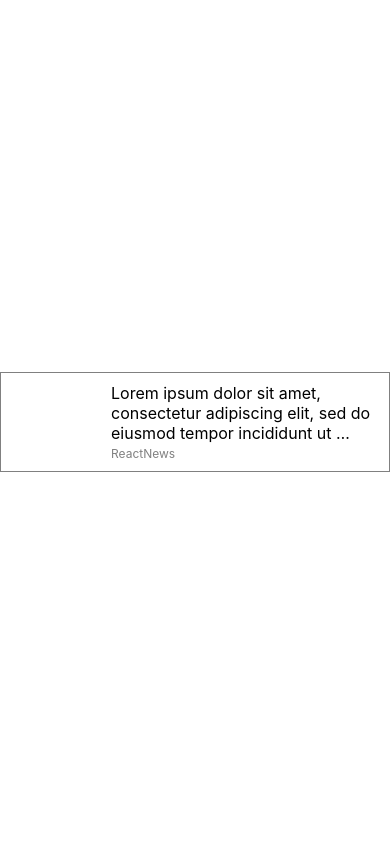
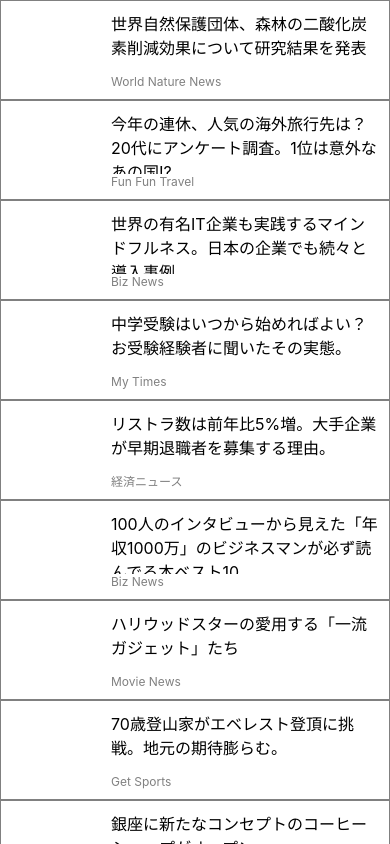
Before and after one commit to Takaaki-Shimizu/news-app, a React Native app: screen / in a window 390 px wide. Built offline with nearby package versions, Linux system fonts and the light colour scheme.

Commit message:
FlatListを用いてリスト化

```diff
--- a/App.js
+++ b/App.js
@@ -1,13 +1,12 @@
-import { StatusBar } from 'expo-status-bar';
 import React from 'react';
-import { StyleSheet, Text, View, Image } from 'react-native';
+import { StyleSheet, View, FlatList, SafeAreaView } from 'react-native';
+import ListItem from './components/ListItem';
+import articles from './dummies/articles';
 
 const styles = StyleSheet.create({
   container: {
     flex: 1,
     backgroundColor: '#fff',
-    alignItems: 'center',
-    justifyContent: 'center',
   },
   itemContainer: {
     height: 100,
@@ -36,23 +35,18 @@ const styles = StyleSheet.create({
 
 export default function App() {
   return (
-    <View style={styles.container}>
-      <View style={styles.itemContainer}>
-        <View style={styles.leftContainer}>
-          <Image
-            style={{ width: 100, height: 100 }}
-            source={{ url: 'https://picsum.photos/200/300' }}
+    <SafeAreaView style={styles.container}>
+      <FlatList
+        data={articles}
+        renderItem={({ item }) => (
+          <ListItem
+            imageUrl={item.urlToImage}
+            title={item.title}
+            author={item.author}
           />
-        </View>
-        <View style={styles.rightContainer}>
-          <Text numberOfLines={3} style={styles.text}>
-            Lorem ipsum dolor sit amet, consectetur adipiscing elit, sed do
-            eiusmod tempor incididunt ut labore et dolore magna aliqua. Ut enim
-            ad minim veniam, quis nostrud exercitation
-          </Text>
-          <Text style={styles.subText}>ReactNews</Text>
-        </View>
-      </View>
-    </View>
+        )}
+        keyExtractor={(item, index) => index.toString()}
+      />
+    </SafeAreaView>
   );
 }
--- /dev/null
+++ b/components/ListItem.js
@@ -0,0 +1,47 @@
+import React from 'react';
+import { StyleSheet, Text, View, Image } from 'react-native';
+
+const styles = StyleSheet.create({
+  itemContainer: {
+    height: 100,
+    width: '100%',
+    borderColor: 'gray',
+    borderWidth: 1,
+    flexDirection: 'row',
+  },
+  leftContainer: {
+    width: 100,
+  },
+  rightContainer: {
+    flex: 1,
+    flexDirection: 'column',
+    padding: 10,
+    justifyContent: 'space-between',
+  },
+  text: {
+    fontSize: 16,
+  },
+  subText: {
+    fontSize: 12,
+    color: 'gray',
+  },
+});
+
+const ListItem = (props) => {
+  const { imageUrl, title, author } = props;
+  return (
+    <View style={styles.itemContainer}>
+      <View style={styles.leftContainer}>
+        <Image style={{ width: 100, height: 100 }} source={{ url: imageUrl }} />
+      </View>
+      <View style={styles.rightContainer}>
+        <Text numberOfLines={3} style={styles.text}>
+          {title}
+        </Text>
+        <Text style={styles.subText}>{author}</Text>
+      </View>
+    </View>
+  );
+};
+
+export default ListItem;
--- /dev/null
+++ b/dummies/articles.json
@@ -0,0 +1,62 @@
+[
+  {
+    "author": "World Nature News",
+    "title": "世界自然保護団体、森林の二酸化炭素削減効果について研究結果を発表",
+    "urlToImage": "https://picsum.photos/id/10/200/200",
+    "publishedAt": "2019-05-22T06:14:23Z"
+  },
+  {
+    "author": "Fun Fun Travel",
+    "title": "今年の連休、人気の海外旅行先は？20代にアンケート調査。1位は意外なあの国!?",
+    "urlToImage": "https://picsum.photos/id/13/200/200",
+    "publishedAt": "2019-05-22T05:42:23Z"
+  },
+  {
+    "author": "Biz News",
+    "title": "世界の有名IT企業も実践するマインドフルネス。日本の企業でも続々と導入事例。",
+    "urlToImage": "https://picsum.photos/id/17/200/200",
+    "publishedAt": "2019-05-21T15:33:23Z"
+  },
+  {
+    "author": "My Times",
+    "title": "中学受験はいつから始めればよい？お受験経験者に聞いたその実態。",
+    "urlToImage": "https://picsum.photos/id/20/200/200",
+    "publishedAt": "2019-05-21T14:02:23Z"
+  },
+  {
+    "author": "経済ニュース",
+    "title": "リストラ数は前年比5%増。大手企業が早期退職者を募集する理由。",
+    "urlToImage": "https://picsum.photos/id/22/200/200",
+    "publishedAt": "2019-05-21T11:55:23Z"
+  },
+  {
+    "author": "Biz News",
+    "title": "100人のインタビューから見えた「年収1000万」のビジネスマンが必ず読んでる本ベスト10。",
+    "urlToImage": "https://picsum.photos/id/24/200/200",
+    "publishedAt": "2019-05-21T11:42:23Z"
+  },
+  {
+    "author": "Movie News",
+    "title": "ハリウッドスターの愛用する「一流ガジェット」たち",
+    "urlToImage": "https://picsum.photos/id/26/200/200",
+    "publishedAt": "2019-05-21T10:32:23Z"
+  },
+  {
+    "author": "Get Sports",
+    "title": "70歳登山家がエベレスト登頂に挑戦。地元の期待膨らむ。",
+    "urlToImage": "https://picsum.photos/id/29/200/200",
+    "publishedAt": "2019-05-21T10:02:23Z"
+  },
+  {
+    "author": "My Life",
+    "title": "銀座に新たなコンセプトのコーヒーショップがオープン",
+    "urlToImage": "https://picsum.photos/id/30/200/200",
+    "publishedAt": "2019-05-19T09:02:23Z"
+  },
+  {
+    "author": "Weather now",
+    "title": "気になる週末の天気。関東地方の天気は概ね晴れ。",
+    "urlToImage": "https://picsum.photos/id/38/200/200",
+    "publishedAt": "2019-05-19T09:01:23Z"
+  }
+]
```
